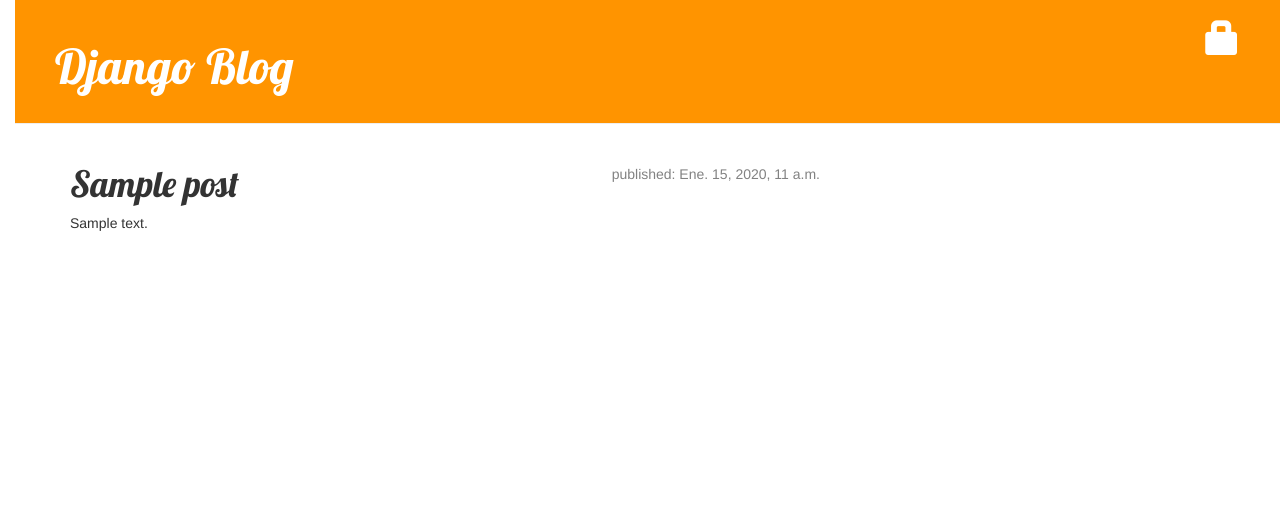
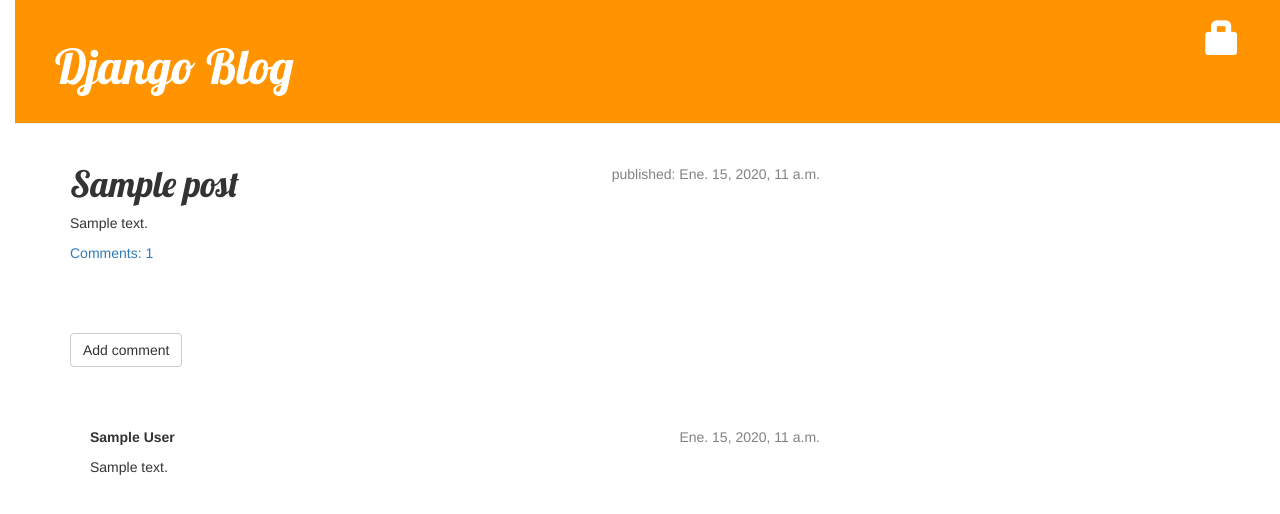
Before and after one commit to dtrinf/django_test, a Django app: page /post/1/ in a window 1280 px wide. Shown: the top 514 px of the page. Run offline with Django 3.2, Linux system fonts and the light colour scheme; tables that the repository leaves empty hold one stand-in row (values such as "Sample post"); some libraries are stand-ins or nearby versions.

Commit message:
Comments added to Blog

```diff
--- a/blog/admin.py
+++ b/blog/admin.py
@@ -1,6 +1,7 @@
 from django.contrib import admin
 
 # Register your models here.
-from .models import Post
+from .models import Post, Comment
 
 admin.site.register(Post)
+admin.site.register(Comment)
--- a/blog/models.py
+++ b/blog/models.py
@@ -16,3 +16,17 @@
 
     def __str__(self):
         return self.title
+
+class Comment(models.Model):
+    post = models.ForeignKey('blog.Post', on_delete=models.CASCADE, related_name='comments')
+    author = models.CharField(max_length=200)
+    text = models.TextField()
+    created_date = models.DateTimeField(default=timezone.now)
+    approved_comment = models.BooleanField(default=False)
+
+    def approve(self):
+        selv.approved_comment = True
+        self.save()
+
+    def __str__(self):
+        return self.text
--- a/blog/static/css/blog.css
+++ b/blog/static/css/blog.css
@@ -60,3 +60,7 @@
 .post h1 a, .post h1 a:visited {
     color: #000000;
 }
+
+.comment {
+    margin: 60px 0px 20px 20px;
+}
--- a/blog/templates/blog/post_detail.html
+++ b/blog/templates/blog/post_detail.html
@@ -16,6 +16,19 @@
           <a class="btn btn-default" href="{% url 'post_remove' pk=post.pk %}"><span class="glyphicon glyphicon-remove"></span></a>
         {% endif %}
         <p>{{ post.text|linebreaksbr }}</p>
+        <a href="{% url 'post_detail' pk=post.pk %}">Comments: {{ post.comments.count }}</a>
     </div>
 
+    <a class="btn btn-default" href="{% url 'add_comment_to_post' pk=post.pk %}">Add comment</a>
+
+    {% for comment in post.comments.all %}
+        <div class="comment">
+            <div class="date">{{ comment.created_date }}</div>
+            <strong>{{ comment.author }}</strong>
+            <p>{{ comment.text|linebreaks }}</p>
+        </div>
+    {% empty %}
+        <p>No comments here yet :(</p>
+    {% endfor %}
+
 {% endblock %}
--- a/blog/urls.py
+++ b/blog/urls.py
@@ -5,9 +5,10 @@
 urlpatterns = [
     path('', views.post_list, name='post_list'),
     path('post/<int:pk>/', views.post_detail, name='post_detail'),
-    path('post/new', views.post_new, name='post_new'),
+    path('post/new/', views.post_new, name='post_new'),
     path('post/<int:pk>/edit/', views.post_edit, name='post_edit'),
     path('drafts/', views.post_draft_list, name='post_draft_list'),
-    path('post/<int:pk>/publish', views.post_publish, name='post_publish'),
-    path('post/<int:pk>/remove', views.post_remove, name='post_remove'),
+    path('post/<int:pk>/publish/', views.post_publish, name='post_publish'),
+    path('post/<int:pk>/remove/', views.post_remove, name='post_remove'),
+    path('post/<int:pk>/comment/', views.add_comment_to_post, name='add_comment_to_post')
 ]
--- a/blog/views.py
+++ b/blog/views.py
@@ -2,8 +2,8 @@
 from django.shortcuts import get_object_or_404
 from django.utils import timezone
 from .models import Post
-#Formulario para crear los nuevos posts.
-from .forms import PostForm
+#Formulario para crear los nuevos posts y comentarios
+from .forms import PostForm, CommentForm
 from django.shortcuts import redirect
 #Module to authorize
 from django.contrib.auth.decorators import login_required
@@ -63,3 +63,16 @@
     post = get_object_or_404(Post, pk=pk)
     post.delete()
     return redirect('post_list')
+
+def add_comment_to_post(request, pk):
+    post = get_object_or_404(Post, pk=pk)
+    if request.method == "POST":
+        form = CommentForm(request.POST)
+        if form.is_valid():
+            comment = form.save(commit=False)
+            comment.post = post
+            comment.save()
+            return redirect('post_detail', pk=post.pk)
+    else:
+        form = CommentForm()
+    return render(request, 'blog/add_comment_to_post.html', {'form': form})
```
Also changed, not shown: blog/forms.py (+7 -1 lines), blog/templates/blog/add_comment_to_post.html (added, +9 -0 lines), blog/migrations/0003_comment.py (added).
